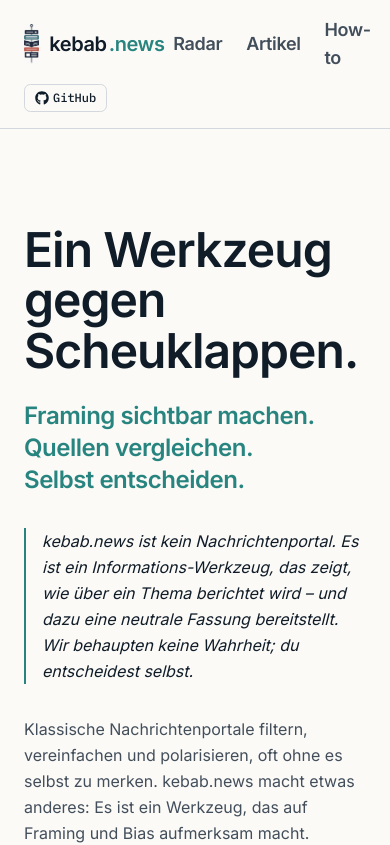
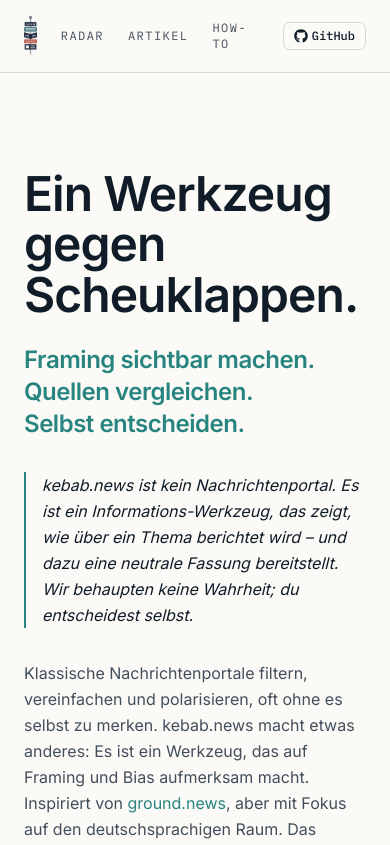
Before and after one commit to nolliebigspin/kebab-news, a Next.js app in the folder apps/web/: page / in a window 390 px wide. Shown: the top 845 px of the page. Built offline with nearby package versions, Linux system fonts and the light colour scheme.

Commit message:
feat(header): better mobile layout

```diff
--- a/apps/web/components/Header.tsx
+++ b/apps/web/components/Header.tsx
@@ -6,7 +6,7 @@
 import { Wordmark } from "@/components/Wordmark";
 
 const NAV_LINK =
-  "font-display text-lg text-ink-soft tracking-[-0.01em] transition-colors hover:text-brand";
+  "font-mono text-ink-soft text-xs uppercase tracking-[0.12em] transition-colors hover:text-brand";
 
 export const Header = () => {
   const t = useTranslations("header");
--- a/apps/web/components/Wordmark.tsx
+++ b/apps/web/components/Wordmark.tsx
@@ -16,7 +16,8 @@
         priority
         className="h-10 w-auto"
       />
-      <div className="flex items-baseline gap-0.5">
+      {/* Wordmark text is hidden on mobile — the logo image stands alone there. */}
+      <div className="hidden items-baseline gap-0.5 md:flex">
         <span className="font-display text-ink text-xl">kebab</span>
         <span className="font-display text-brand text-xl">.news</span>
       </div>
```
